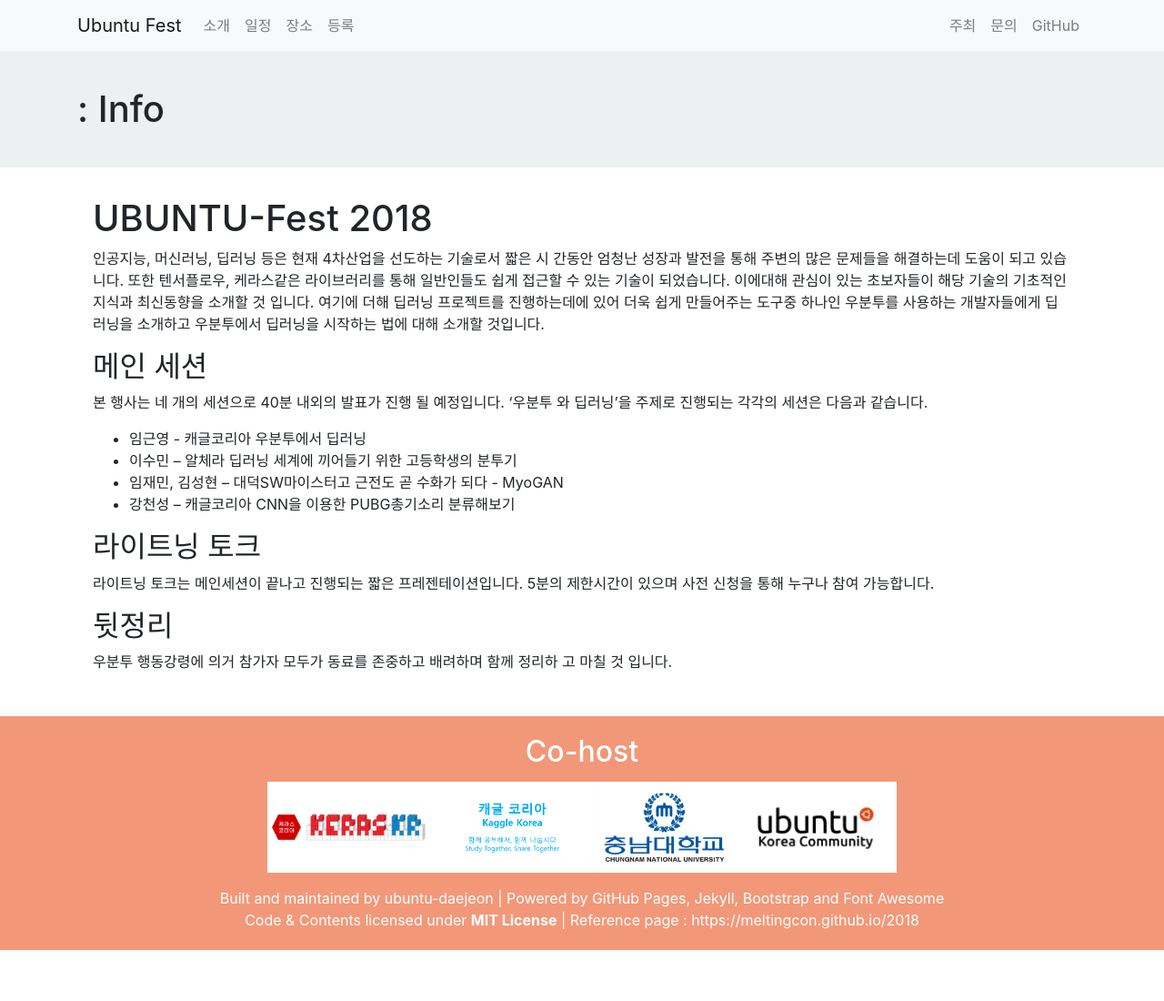
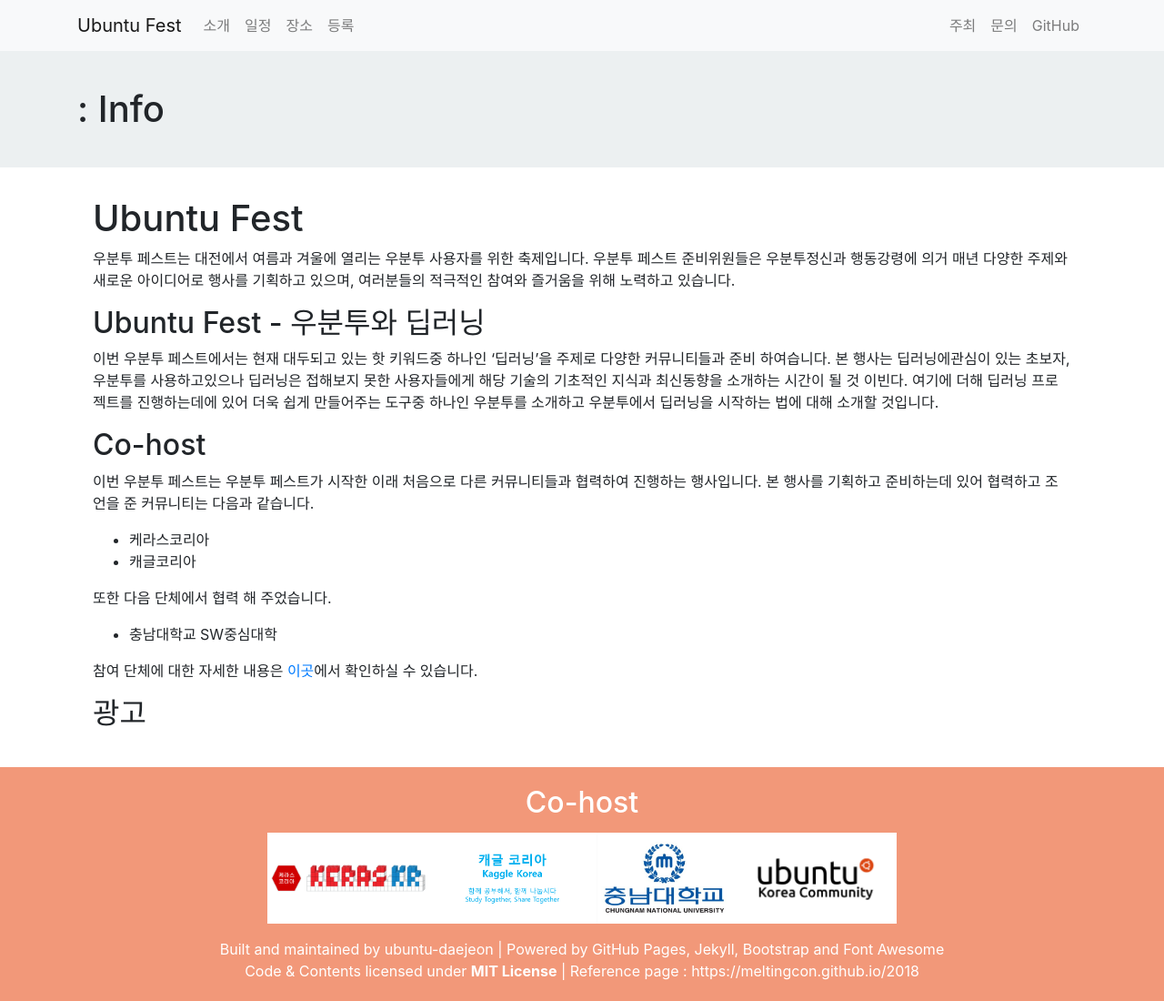
Before and after one commit to ubuntu-kr/ubuntu-fest, a Jekyll site: the page built from nav_about.md, in a window 1280 px wide and 1100 px high. Shown: the whole window at 91% size. Built offline with Jekyll 4.4.1, drawn with Linux system fonts in a browser that asks for light colours.

Commit message:
내용 수정
.

```diff
--- a/nav_about.md
+++ b/nav_about.md
@@ -4,19 +4,24 @@ title: ": Info"
 #icon: <i class="fas fa-users"></i><i class="far fa-handshake"></i>
 permalink: /about/
 ---
-# UBUNTU-Fest 2018
+# Ubuntu Fest
+> 우분투 페스트는 대전에서 여름과 겨울에 열리는 우분투 사용자를 위한 축제입니다.
+우분투 페스트 준비위원들은 우분투정신과 행동강령에 의거 매년 다양한 주제와 새로운 아이디어로 행사를 기획하고 있으며, 여러분들의 적극적인 참여와 즐거움을 위해 노력하고 있습니다.
 
-> 인공지능, 머신러닝, 딥러닝 등은 현재 4차산업을 선도하는 기술로서 짧은 시 간동안 엄청난 성장과 발전을 통해 주변의 많은 문제들을 해결하는데 도움이 되고 있습니다. 또한 텐서플로우, 케라스같은 라이브러리를 통해 일반인들도 쉽게 접근할 수 있는 기술이 되었습니다. 이에대해 관심이 있는 초보자들이 해당 기술의 기초적인 지식과 최신동향을 소개할 것 입니다. 여기에 더해 딥러닝 프로젝트를 진행하는데에 있어 더욱 쉽게 만들어주는 도구중 하나인 우분투를 사용하는 개발자들에게 딥러닝을 소개하고 우분투에서 딥러닝을 시작하는 법에 대해 소개할 것입니다.
+## Ubuntu Fest - 우분투와 딥러닝
+이번 우분투 페스트에서는 현재 대두되고 있는 핫 키워드중 하나인 '딥러닝'을 주제로 다양한 커뮤니티들과 준비 하여습니다.
+본 행사는 딥러닝에관심이 있는 초보자, 우분투를 사용하고있으나 딥러닝은 접해보지 못한 사용자들에게 해당 기술의 기초적인 지식과 최신동향을 소개하는 시간이 될 것 이빈다.
+여기에 더해 딥러닝 프로젝트를 진행하는데에 있어 더욱 쉽게 만들어주는 도구중 하나인 우분투를 소개하고 우분투에서 딥러닝을 시작하는 법에 대해 소개할 것입니다.
 
-## 메인 세션
-본 행사는 네 개의 세션으로 40분 내외의 발표가 진행 될 예정입니다. ‘우분투 와 딥러닝’을 주제로 진행되는 각각의 세션은 다음과 같습니다.
-* 임근영 - 캐글코리아 우분투에서 딥러닝
-* 이수민 – 알체라 딥러닝 세계에 끼어들기 위한 고등학생의 분투기
-* 임재민, 김성현 – 대덕SW마이스터고 근전도 곧 수화가 되다 - MyoGAN
-* 강천성 – 캐글코리아 CNN을 이용한 PUBG총기소리 분류해보기
+## Co-host
+이번 우분투 페스트는 우분투 페스트가 시작한 이래 처음으로 다른 커뮤니티들과 협력하여 진행하는 행사입니다.
+본 행사를 기획하고 준비하는데 있어 협력하고 조언을 준 커뮤니티는 다음과 같습니다.
+- 케라스코리아
+- 캐글코리아
 
-## 라이트닝 토크
-라이트닝 토크는 메인세션이 끝나고 진행되는 짧은 프레젠테이션입니다. 5분의 제한시간이 있으며 사전 신청을 통해 누구나 참여 가능합니다.
+또한 다음 단체에서 협력 해 주었습니다.
+- 충남대학교 SW중심대학
 
-## 뒷정리
-우분투 행동강령에 의거 참가자 모두가 동료를 존중하고 배려하며 함께 정리하 고 마칠 것 입니다.
+참여 단체에 대한 자세한 내용은 [이곳](https://fest.ubuntu-kr.org/supporters/)에서 확인하실 수 있습니다.
+
+## 광고
```
Also changed, not shown: nav_contact.md (+2 -2 lines).
